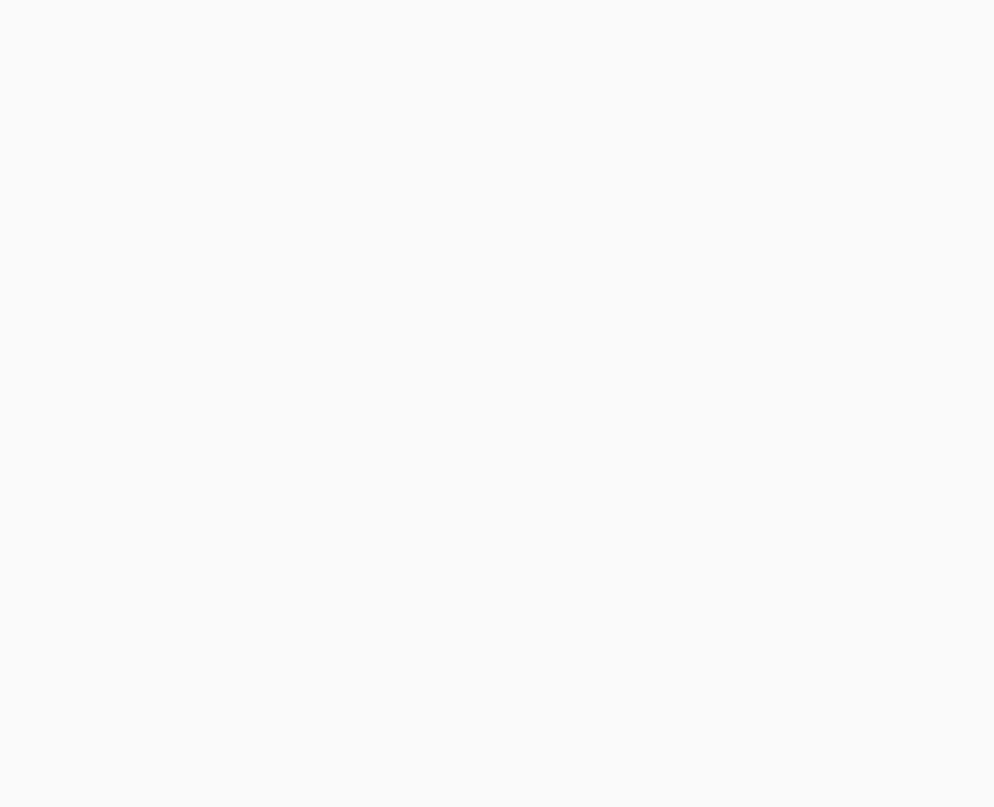
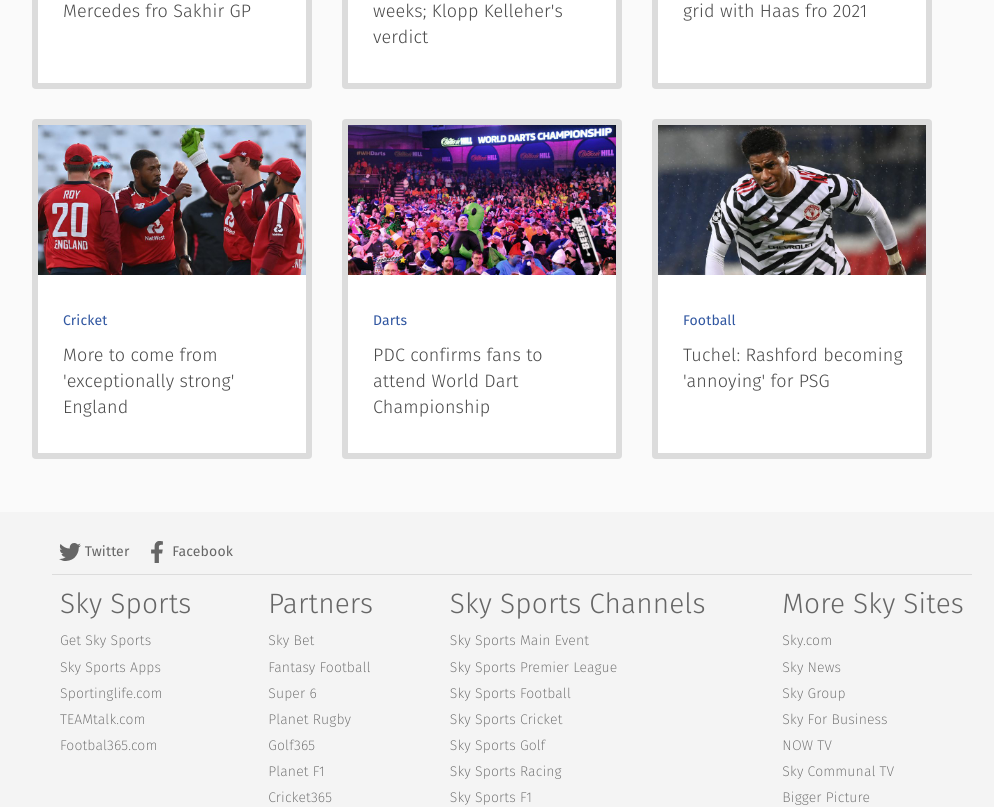
Before and after one commit to kaf-lamed-beyt/soccer-news, a Next.js app: page / in a window 1280 px wide. Shown: the part 460-1267 px from the top of the page, without its empty margins (128-1122 px from the left). Built offline with nearby package versions, Linux system fonts and the light colour scheme.

Commit message:
fix layout of footer and news section

```diff
--- a/components/card/style/card.module.css
+++ b/components/card/style/card.module.css
@@ -1,4 +1,8 @@
 .root {
-    height: 350px;
-    width: 450px;
+    height: 340px;
+    width: 280px;
+    background: #dcdcdc;
+    padding: 6px;
+    margin: 15px;
+    border-radius: 4px;
 }
--- a/src/Container/News/index.js
+++ b/src/Container/News/index.js
@@ -6,21 +6,31 @@
 
 const NewsLayout = () => {
   return (
+    <Container>
         <section className={news.news_sect}>
-            <Container>
         <h1>News Layout</h1>
         <Row>
           {headlines.map((headline, index) => {
             return (
               <Card key={index}>
-
+                <div className={news.content_area}>
+                  <img
+                    src={headline.img}
+                    alt="headline image"
+                    className={news.headline_img}
+                  />
+                  <div className={news.details}>
+                    <p className={news.sport}>{headline.sport}</p>
+                    <p className={news.txt}>{headline.details}</p>
+                  </div>
+                </div>
               </Card>
             )
           })}
         </Row>
+    </section>
     </Container>
-        </section>
   )
 }
 
-export default NewsLayout
+export default NewsLayout;
--- a/src/Container/News/style/news.module.css
+++ b/src/Container/News/style/news.module.css
@@ -1,3 +1,34 @@
 .news_sect {
     margin-top: 5%;
+    padding: 0 75px;
 }
+.content_area {
+    width: 100%;
+    height: 100%;
+    background: #fff;
+    padding-bottom: 5%;
+}
+.headline_img {
+    width: 100%;
+}
+.details {
+    margin: 25px;
+    height: 160px;
+    width: 85%;
+    padding-top: 8px;
+}
+.sport {
+    font-size: 14px;
+    color: #3157A1;
+    padding: 2.8px 0px;
+}
+.sport:hover {
+  cursor: pointer;
+  text-decoration: underline;
+}
+.txt {
+    color: #4a4a4a;
+    font-size: 18px;
+    margin-top: -3%;
+    font-weight: 300;
+}
--- a/src/Layout/Footer/index.js
+++ b/src/Layout/Footer/index.js
@@ -1,7 +1,8 @@
 import React from "react";
 import footStyle from "./style/footer.module.css";
 import { FaFacebookF } from "react-icons/fa";
-import { FaTwitter } from "react-icons/fa";
+import { FaTwitter } from "react-icons/fa"
+
 
 const Footer = () => {
   return (
--- a/src/Layout/Footer/style/footer.module.css
+++ b/src/Layout/Footer/style/footer.module.css
@@ -2,12 +2,12 @@
   background: #f4f4f4;
   height: 100%;
   margin-top: 3%;
+  padding: 18px 180px;
 }
 .social {
   display: flex;
-  padding-bottom: 18px;
-  padding-top: 18px;
-  margin-left: 9%;
+  margin-left: -1%;
+  padding: 8px 0px;
 }
 .social li {
   list-style-type: none;
@@ -26,9 +26,9 @@
 .links {
   border-top: 1px solid #dcdcdc;
   display: flex;
-  justify-content: space-evenly;
-  padding-top: 12px;
+  justify-content: space-between;
   padding-bottom: 18px;
+  padding: 12px 8px;
   border-bottom: 1px solid #dcdcdc;
 }
 .link_text {
@@ -50,7 +50,7 @@
 }
 .rights {
   display: flex;
-  margin-left: 8%;
+  margin-left: -2%;
 }
 .rights li {
   list-style-type: none;
@@ -61,7 +61,6 @@
   padding-bottom: 1%;
 }
 .foot_logo {
-  margin-left: 125px;
   padding-top: 6px;
   padding-bottom: 1%;
 }
--- a/src/news_data.js
+++ b/src/news_data.js
@@ -12,7 +12,7 @@
   {
     sport: "Formula 1",
     details: "Mich Schumacher joining F1 grid with Haas fro 2021",
-    img: "schumacher.jpeg"
+    img: "/img/schumacher.jpeg"
   },
   {
     sport: "Cricket",
--- a/styles/globals.css
+++ b/styles/globals.css
@@ -2,6 +2,7 @@
 body {
   padding: 0;
   margin: 0;
+  background: #cdcdcd;
 }
 
 a {
```
Lines whose indentation alone changed are shown as unchanged.
